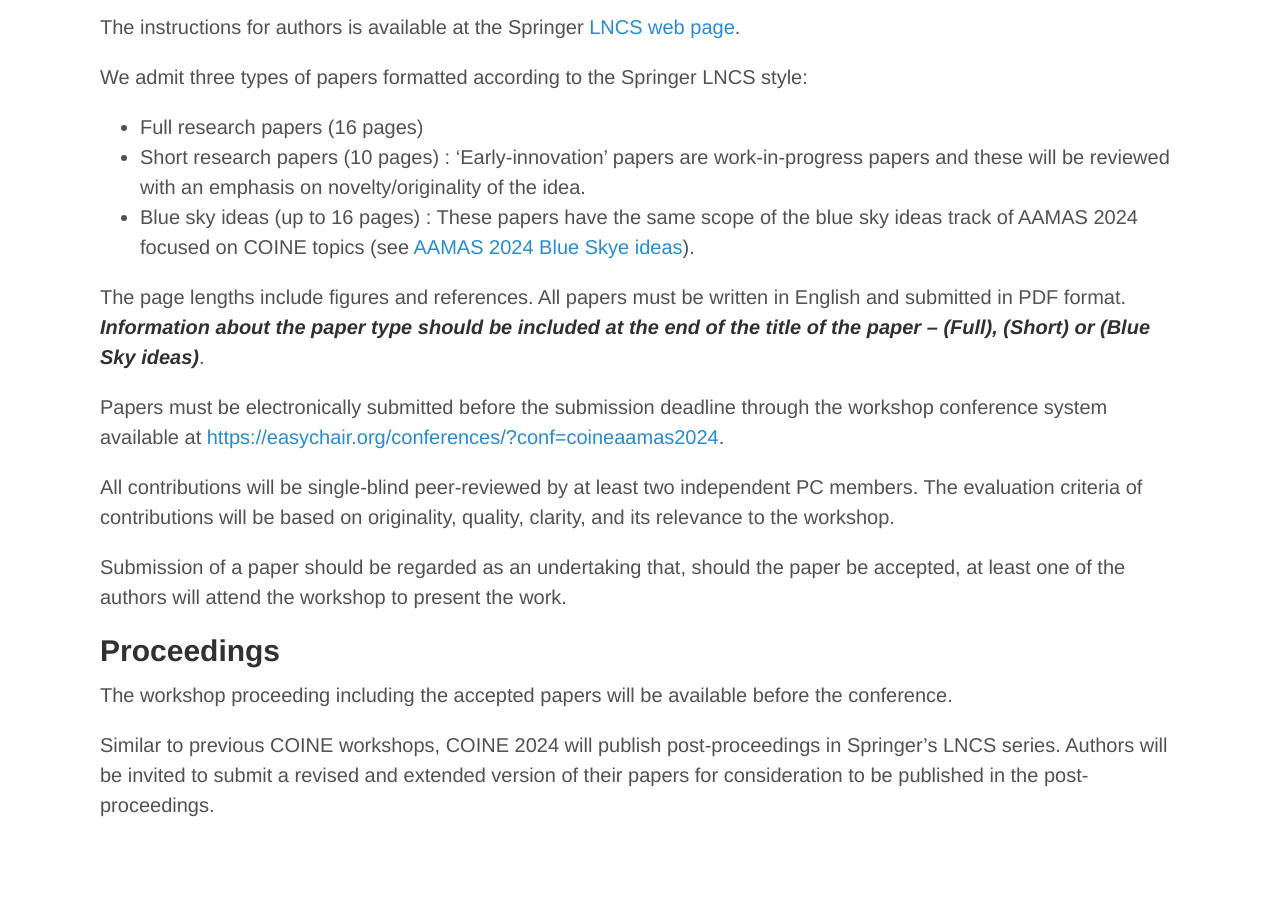
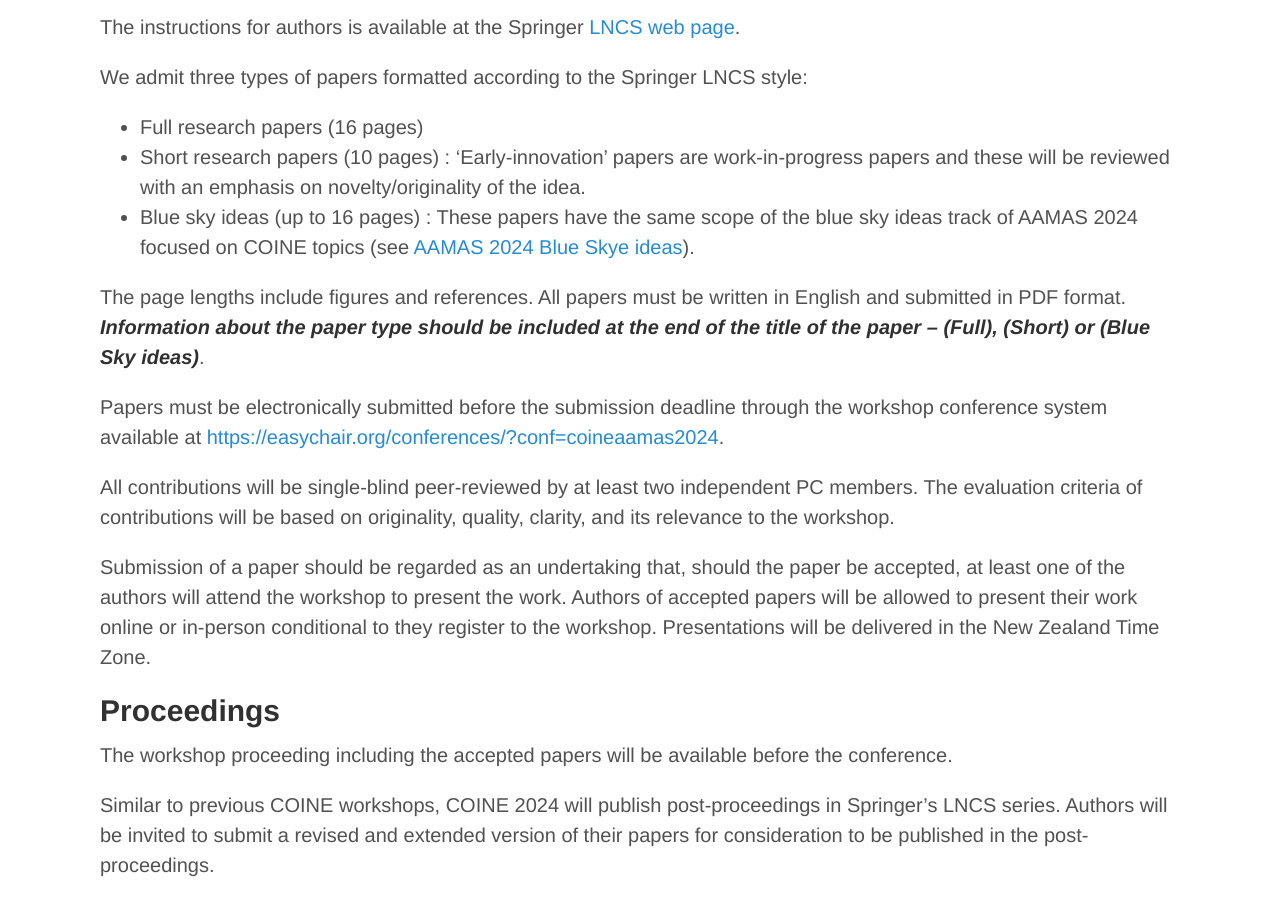
Before and after one commit to coin-workshop/coine-2024-auckland, a Jekyll site: the page built from call_for_papers.md, in a window 1280 px wide and 900 px high, scrolled down 1649 px. Built offline with Jekyll 4.4.1, drawn with Linux system fonts in a browser that asks for light colours; before the commit the page ends 2489 px from its top, so only the background shows below that.

Commit message:
Clarified online participation in CfP

```diff
--- a/call_for_papers.md
+++ b/call_for_papers.md
@@ -46,7 +46,7 @@ Papers must be electronically submitted before the submission deadline through t
 
 All contributions will be single-blind peer-reviewed by at least two independent PC members. The evaluation criteria of contributions will be based on originality, quality, clarity, and its relevance to the workshop.
 
-Submission of a paper should be regarded as an undertaking that, should the paper be accepted, at least one of the authors will attend the workshop to present the work.
+Submission of a paper should be regarded as an undertaking that, should the paper be accepted, at least one of the authors will attend the workshop to present the work. Authors of accepted papers will be allowed to present their work online or in-person conditional to they register to the workshop. Presentations will be delivered in the New Zealand Time Zone.
 
 ## Proceedings
 The workshop proceeding including the accepted papers will be available before the conference.
```
Also changed, not shown: Gemfile.lock.
